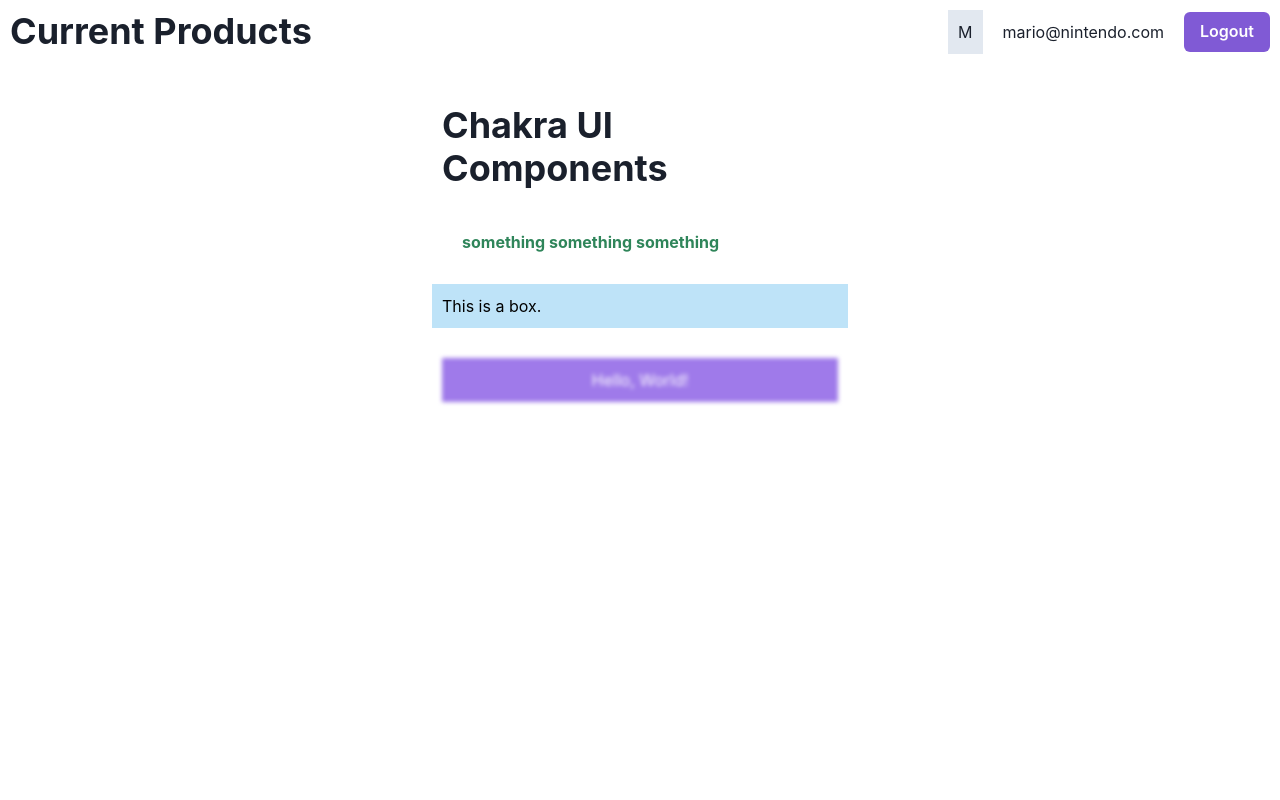
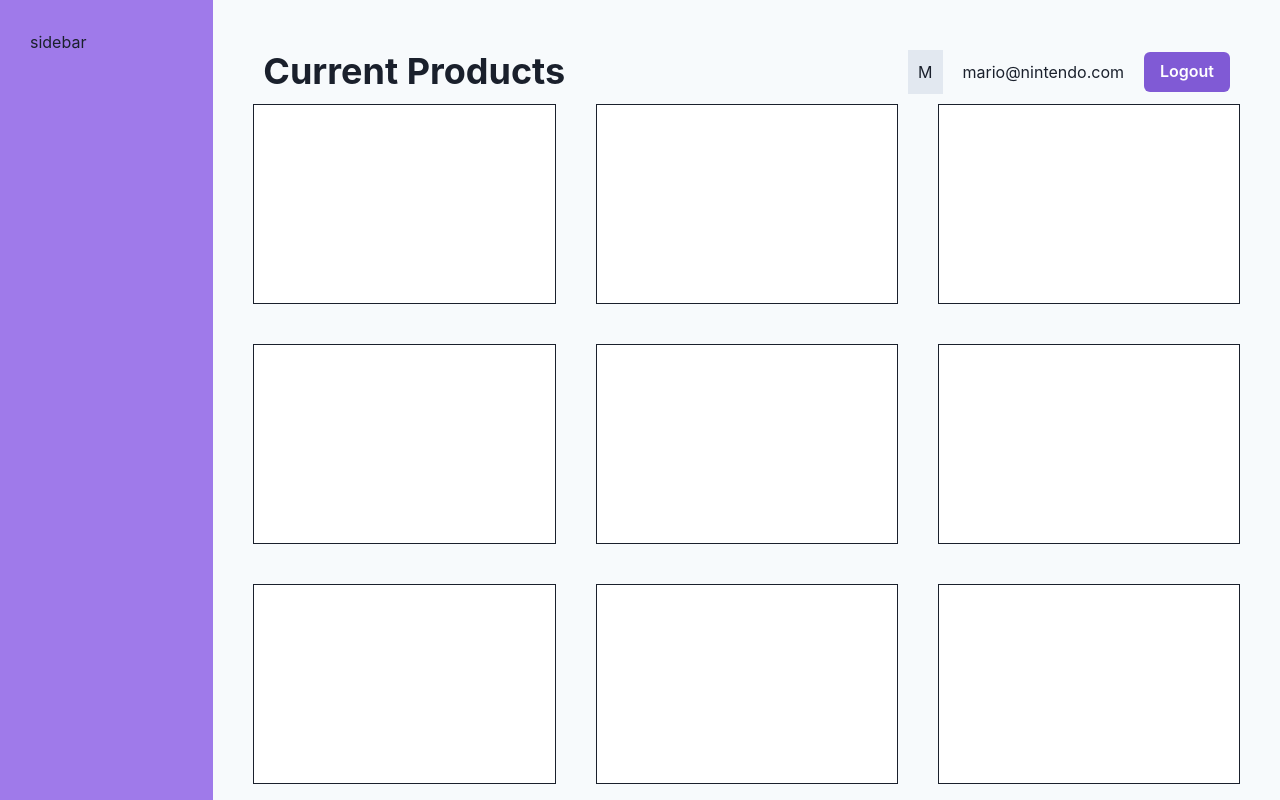
Before and after one commit to jchien123/FridgeMate, a React (Vite) app: page / in a window 1280 px wide. Shown: the top 800 px of the page. Built offline with nearby package versions, Linux system fonts and the light colour scheme.

Commit message:
tutorial 4 finished grid layout

```diff
--- a/src/layouts/RootLayout.jsx
+++ b/src/layouts/RootLayout.jsx
@@ -1,11 +1,31 @@
 import { Outlet } from "react-router-dom"
 import Navbar from "../components/navbar"
+import { Grid, GridItem } from "@chakra-ui/react"
 
 export default function RootLayout() {
   return (
-    <div>
-      <Navbar />
-      <Outlet />
-    </div>
+    <Grid templateColumns = "repeat(6, 1fr)" bg = "gray.50">
+      <GridItem
+      as = "aside"
+      colSpan = "1"
+      bg = "purple.400"
+      minHeight = "100hv"
+      p = "30px"
+      >
+
+      <span>sidebar</span>
+      </GridItem>
+
+
+      <GridItem
+       as = "main"
+       colSpan = "5"
+       p = "40px"
+       >
+
+        <Navbar />
+        <Outlet />
+      </GridItem>
+    </Grid>
   )
 }
--- a/src/pages/Dashboard.jsx
+++ b/src/pages/Dashboard.jsx
@@ -1,43 +1,61 @@
-import { Box, Container, Heading, Text } from '@chakra-ui/react';
-import { color } from 'framer-motion';
+import { Box, Container, Heading, SimpleGrid, Text } from '@chakra-ui/react';
+// import { color } from 'framer-motion';
 
 
 export default function Dashboard() {
 
-  const boxStyles = {
-    p: "10px",
-    bg: "purple.400",
-    color: "white",
-    m: "10px",
-    textAlign: "center",
-    filter: "blur(2px)",
-    ':hover' : {
-      color: "black",
-      bg: 'blue.200',
-    }
-  }
+  // const boxStyles = {
+  //   p: "10px",
+  //   bg: "purple.400",
+  //   color: "white",
+  //   m: "10px",
+  //   textAlign: "center",
+  //   filter: "blur(2px)",
+  //   ':hover' : {
+  //     color: "black",
+  //     bg: 'blue.200',
+  //   }
+  // }
 
   return (
-    <Container as = "section" maxWidth="md">
-      <Heading my = "30px" p = "10px">
-        Chakra UI Components
-      </Heading>
 
-      <Text marginLeft = "30px" color = "green.600" fontWeight="bold">
-        something something something
-      </Text>
+    <SimpleGrid columns = {3} spacing = {10} minChildWidth= "250px">
+      <Box bg = "white" h = "200px" border = "1px solid"> </Box>
+      <Box bg = "white" h = "200px" border = "1px solid"> </Box>
+      <Box bg = "white" h = "200px" border = "1px solid"> </Box>
+      <Box bg = "white" h = "200px" border = "1px solid"> </Box>
 
-      <Box my = "30px" p = "10px" bg = "blue.100">
-        <Text color = "black  ">
-          This is a box.
-        </Text>
-      </Box>
+      <Box bg = "white" h = "200px" border = "1px solid"> </Box>
+      <Box bg = "white" h = "200px" border = "1px solid"> </Box>
+      <Box bg = "white" h = "200px" border = "1px solid"> </Box>
+      <Box bg = "white" h = "200px" border = "1px solid"> </Box>
 
-      <Box sx = {boxStyles}>
-        Hello, World!
-      </Box>
+      <Box bg = "white" h = "200px" border = "1px solid"> </Box>
+      <Box bg = "white" h = "200px" border = "1px solid"> </Box>
+      <Box bg = "white" h = "200px" border = "1px solid"> </Box>
+      <Box bg = "white" h = "200px" border = "1px solid"> </Box>
+    </SimpleGrid>
 
-    </Container>
+    // <Container as = "section" maxWidth="md">
+    //   <Heading my = "30px" p = "10px">
+    //     Chakra UI Components
+    //   </Heading>
+
+    //   <Text marginLeft = "30px" color = "green.600" fontWeight="bold">
+    //     something something something
+    //   </Text>
+
+    //   <Box my = "30px" p = "10px" bg = "blue.100">
+    //     <Text color = "black  ">
+    //       This is a box.
+    //     </Text>
+    //   </Box>
+
+    //   <Box sx = {boxStyles}>
+    //     Hello, World!
+    //   </Box>
+
+    // </Container>
 
   )
 }
```
